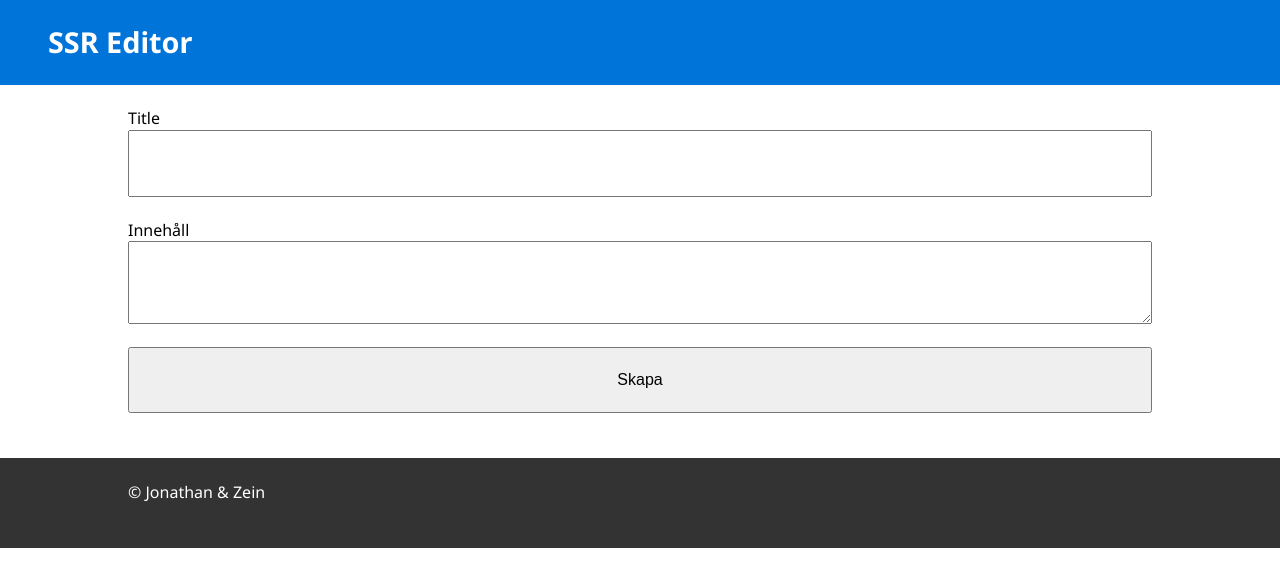
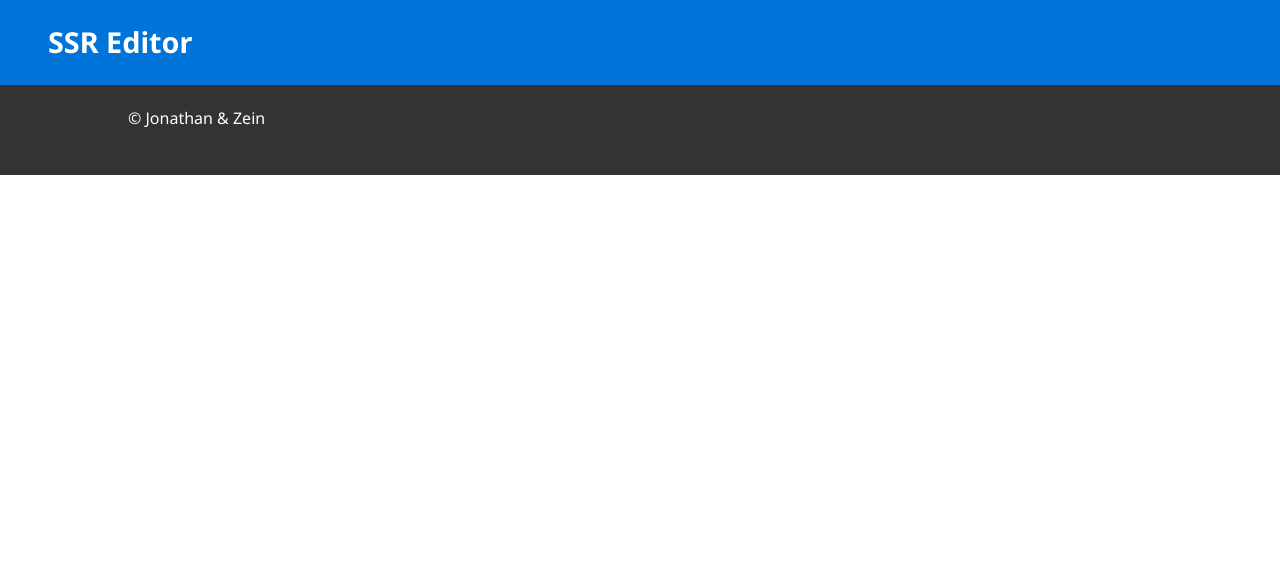
Before and after one commit to Miyarima/jsramverk-frontend, a React (Create React App) app in the folder react-frontend/: page /document/create in a window 1280 px wide. Shown: the top 586 px of the page. Built offline with nearby package versions, Linux system fonts and the light colour scheme.

Commit message:
update routes to work on studentserver

```diff
--- a/react-frontend/package.json
+++ b/react-frontend/package.json
@@ -2,6 +2,7 @@
   "name": "react-frontend",
   "version": "0.1.0",
   "private": true,
+  "homepage": ".",
   "dependencies": {
     "@testing-library/jest-dom": "^5.17.0",
     "@testing-library/react": "^13.4.0",
@@ -16,7 +17,8 @@
     "start": "react-scripts start",
     "build": "react-scripts build",
     "test": "react-scripts test",
-    "eject": "react-scripts eject"
+    "eject": "react-scripts eject",
+    "deploy": "npm run build && rsync -av --delete build/ jogo19@ssh.student.bth.se:www/editor"
   },
   "eslintConfig": {
     "extends": [
--- a/react-frontend/src/App.js
+++ b/react-frontend/src/App.js
@@ -15,9 +15,12 @@ function App() {
       <div class="body">
         <Header />
         <Routes>
-          <Route path="/" element={<Main />} />
-          <Route path="/document/create" element={<CreateDocument />} />
-          <Route path="/document/:id" element={<Document />} />
+          <Route path="~jogo19/editor/" element={<Main />} />
+          <Route
+            path="~jogo19/editor/document/create"
+            element={<CreateDocument />}
+          />
+          <Route path="~jogo19/editor/document/:id" element={<Document />} />
         </Routes>
         <Footer authors={authors} />
       </div>
--- a/react-frontend/src/components/createDocument.js
+++ b/react-frontend/src/components/createDocument.js
@@ -38,7 +38,7 @@ function CreateDocument() {
         throw new Error("Network response was not ok");
       }
 
-      navigate("/");
+      navigate("/~jogo19/editor/");
     } catch (error) {
       console.error("Error:", error);
     }
--- a/react-frontend/src/components/document.js
+++ b/react-frontend/src/components/document.js
@@ -67,7 +67,7 @@ function Document() {
 
       //   const result = await response.json();
       //   console.log("Success:", result);
-      navigate("/");
+      navigate("/~jogo19/editor/");
     } catch (error) {
       console.error("Error:", error);
     }
--- a/react-frontend/src/components/documents.js
+++ b/react-frontend/src/components/documents.js
@@ -1,4 +1,5 @@
 import React, { useState, useEffect } from "react";
+import { Link } from "react-router-dom";
 // import { Routes, Route } from "react-router-dom";
 
 function AllDocuments() {
@@ -32,12 +33,12 @@ function AllDocuments() {
   return (
     <div class="docs-container">
       {data.data.map((item) => (
-        <a className="doc-link" href={`/document/${item._id}`} key={item._id}>
+        <Link className="doc-link" to={`document/${item._id}`} key={item._id}>
           <div>
             <div className="doc"></div>
             <h3>{item.title}</h3>
           </div>
-        </a>
+        </Link>
       ))}
     </div>
   );
--- a/react-frontend/src/components/header.js
+++ b/react-frontend/src/components/header.js
@@ -1,9 +1,11 @@
+import { Link } from "react-router-dom";
+
 function Header() {
   return (
     <header>
-      <a class="logo-link" href="/">
+      <Link class="logo-link" to="~jogo19/editor/">
         <h1>SSR Editor</h1>
-      </a>
+      </Link>
     </header>
   );
 }
--- a/react-frontend/src/components/main.js
+++ b/react-frontend/src/components/main.js
@@ -1,3 +1,4 @@
+import { Link } from "react-router-dom";
 import AllDocuments from "./documents";
 // import { Routes, Route } from "react-router-dom";
 
@@ -6,9 +7,9 @@ function Main() {
     <div class="main">
       <div class="title-bar">
         <h2>Dokument</h2>
-        <a class="button" href="/document/create">
+        <Link class="button" to="document/create">
           Create Document
-        </a>
+        </Link>
       </div>
       <AllDocuments />
     </div>
```
